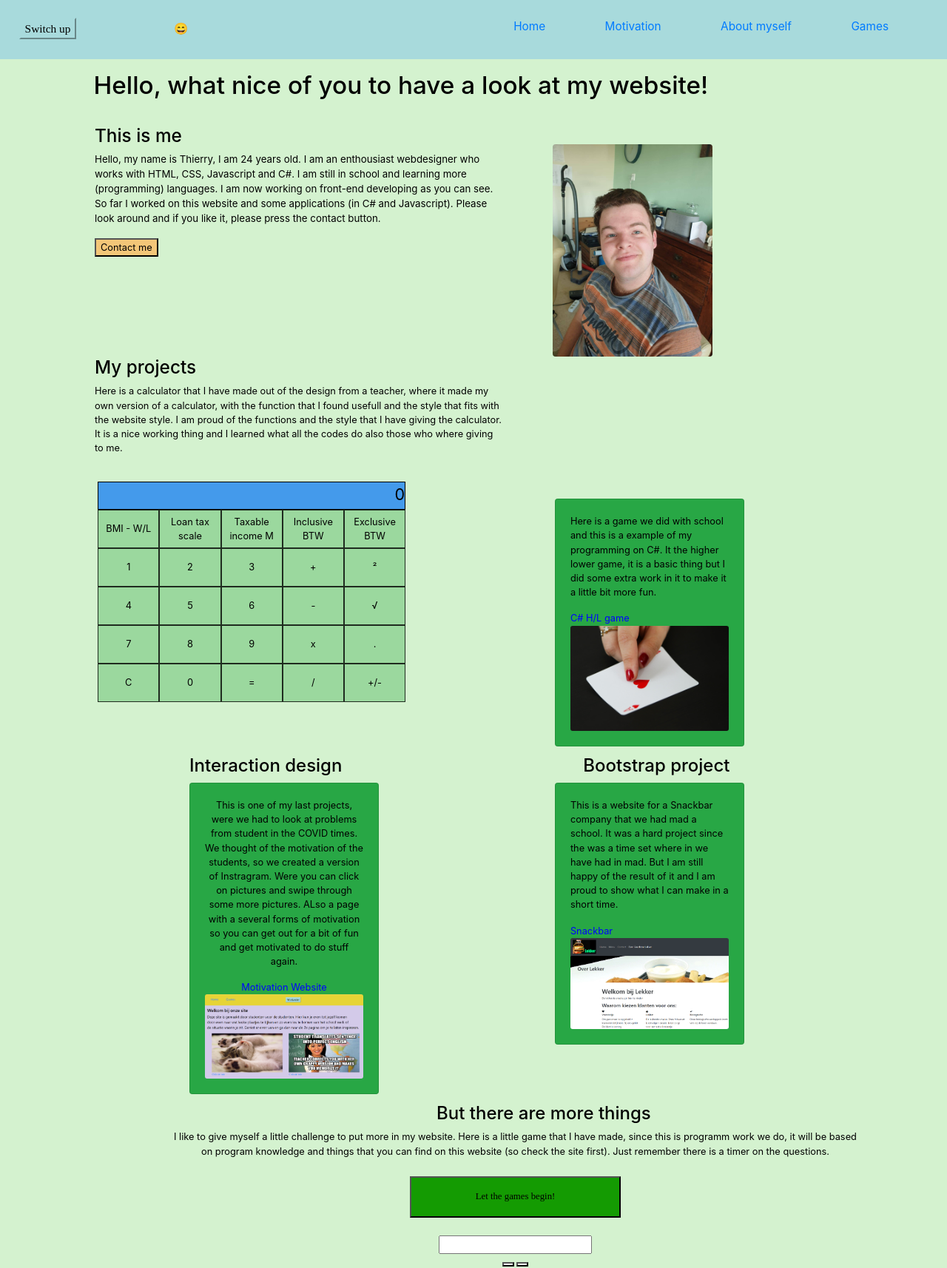
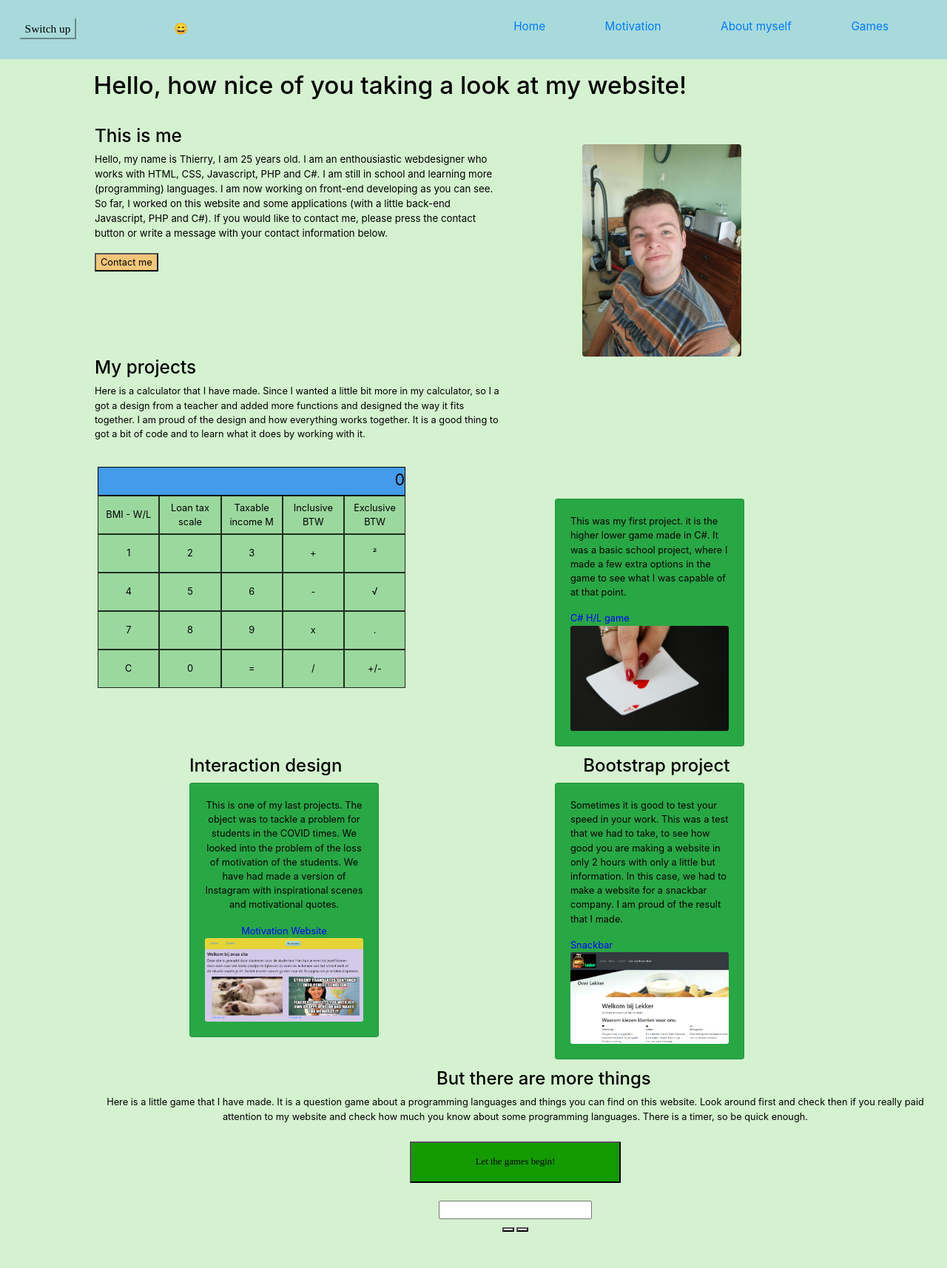
Before and after one commit to Thbroersma/Thbroersma.github.io, a PHP site: page / in a window 1280 px wide. Shown: the whole page at 74% size. After the commit the page ends 1665 px from the top, so only its background shows below. Run offline with PHP 8.4, Linux system fonts and the light colour scheme.

Commit message:
1e taal check over de pagina's en de projecten iets anders neergezet in breedte voor nu.

```diff
--- a/css/styling.css
+++ b/css/styling.css
@@ -135,7 +135,7 @@ main {
 }
 .me {
 	width: 60%;
-	margin-left: 10%;
+	margin-left: 21%;
 	margin-top: 12%;
 }
 /* Body classes*/
--- a/image.html
+++ b/image.html
@@ -30,8 +30,8 @@
 	<div class="intro">
 		<h2>Cuteness and fluffiness</h2>
 		<p>
-			This is a site that I am making, so I always can get back to a little comfort and safe place in this world
-			we are living in. It is a small thing that can help to forget there is good and cuteness in the world.
+			This is a comfort place to see the little small things in the world to cheer you up.
+			It are the small things that can help to forget the bad things                                                       and remember the good and cuteness in the world.
 		</p>
 	</div>
 
--- a/index.html
+++ b/index.html
@@ -39,7 +39,7 @@
     <header>
         <div class="row">
             <div class="col-sm">
-                <h1 class="head">Hello, what nice of you to have a look at my website!</h1>
+                <h1 class="head">Hello, how nice of you taking a look at my website!</h1>
             </div>
         </div>
     </header>
@@ -51,12 +51,12 @@
                 <div class="col-sm-6">
                     <h2 class="lower-head headingThree">This is me</h2>
                     <p class="about">
-                        Hello, my name is Thierry, I am 24 years old. I am an enthousiast webdesigner who works with HTML,
-                        CSS, Javascript and C#. I am still in school and learning more (programming) languages. I am now
-                        working on
-                        front-end developing as you can see. So far I worked on this website and some applications (in C#
-                        and Javascript).
-                        Please look around and if you like it, please press the contact button.
+                        Hello, my name is Thierry, I am 25 years old. I am an enthousiastic webdesigner who works with HTML, CSS, Javascript, PHP and C#.
+                        I am still in school and learning more (programming) languages. I am now working on front-end developing as you can see.
+                        So far, I worked on this website and some applications (with a little back-end Javascript, PHP and C#).
+
+                        If you would like to contact me, please press the contact button or write a message with your contact
+                        information below.
                     </p>
                     <button class="contact" type="active">
                         <a href="mailto:thierry.broersma@gmail.com">Contact me</a>
@@ -72,13 +72,10 @@
                 <div class="col-sm-6">
                     <h3 class="headingThree">My projects</h3>
                     <p>
-                        Here is a calculator that I have made out of the design from a teacher, where it made my own version
-                        of a calculator,
-                        with the function that I found usefull and the style that fits with the website style. I am proud of
-                        the functions and the
-                        style that I have giving the calculator. It is a nice working thing and I learned what all the codes
-                        do also those who where
-                        giving to me.
+                        Here is a calculator that I have made. Since I wanted a little bit more in my calculator,
+                        so I a got a design from a teacher and added more functions and designed the way it fits together.
+                        I am proud of the design and how everything works together. It is a good thing to got a bit of code
+                        and to learn what it does by working with it.
                     </p>
                     <!--Rekenmachine-->
                     <div class="container computingBlock">
@@ -180,10 +177,9 @@
                         <div class="card bg-success">
                             <div class="card-body">
                                 <p class="card-text">
-                                    Here is a game we did with school and this is a example of my
-                                    programming on C#.
-                                    It the higher lower game, it is a basic thing but I did some extra work in it to make it
-                                    a little bit more fun.</p>
+                                    This was my first project. it is the higher lower game made in C#.
+                                    It was a basic school project, where I made a few extra options in the game to see what I was
+                                    capable of at that point.</p>
                                 <a href="https://github.com/ROCMondriaanTIN/sd20-csharp-card-assignment-Thbroersma/tree/advanced"
                                     class="card-link">C# H/L game</a>
                                 <img class="card-img" src="img/high.jpg">
@@ -199,13 +195,9 @@
                         <div class="card bg-success">
                             <div class="card-body">
                                 <p class="card-text">
-                                    This is one of my last projects, were we had to look at problems from
-                                    student in the COVID times.
-                                    We thought of the motivation of the students, so we created a version of Instragram.
-                                    Were you can click on pictures
-                                    and swipe through some more pictures. ALso a page with a several forms of motivation so
-                                    you can get out for a bit of fun
-                                    and get motivated to do stuff again.
+                                    This is one of my last projects. The object was to tackle a problem for students in the COVID times.
+                                    We looked into the problem of the loss of motivation of the students. We have had made a version
+                                    of Instagram with inspirational scenes and motivational quotes.
                                 </p>
                                 <a href="https://github.com/ROCMondriaanTIN/sd20-kd5029-interactiondesign-w-o-r-c"
                                     class="card-link">Motivation Website</a>
@@ -220,9 +212,9 @@
                         <div class="card bg-success">
                             <div class="card-body">
                                 <p class="card-text">
-                                    This is a website for a Snackbar company that we had mad a school. It was a hard project since the was a time
-                                    set where in we have had in mad. But I am still happy of the result of it and I am proud to show what I can
-                                    make in a short time.
+                                    Sometimes it is good to test your speed in your work. This was a test that we had to take,
+                                    to see how good you are making a website in only 2 hours with only a little but information.
+                                    In this case, we had to make a website for a snackbar company. I am proud of the result that I made.
                                 </p>
                                 <a href="https://github.com/ROCMondriaanTIN/sd20-kd5029-interactiondesign-w-o-r-c"
                                     class="card-link">Snackbar</a>
@@ -240,11 +232,10 @@
                     <div class="game">
                         <h4 class="projects-aside-head">But there are more things</h4>
                         <p>
-                            I like to give myself a little challenge to put more in my website. Here is a little game that I
-                            have made,
-                            since this is programm work we do, it will be based <br> on program knowledge and things that you can
-                            find on
-                            this website (so check the site first). Just remember there is a timer on the questions.
+                            Here is a little game that I have made. It is a question game about a programming
+                            languages and things you can find on this website. Look around first and check then
+                            if you really paid attention to my website and check how much you know about some
+                            programming languages. There is a timer, so be quick enough.
                         </p>
                         <button class="score-button">
 
```
Also changed, not shown: mot.html (+12 -17 lines), over.html (+20 -14 lines), php/home.php (+14 -15 lines).
